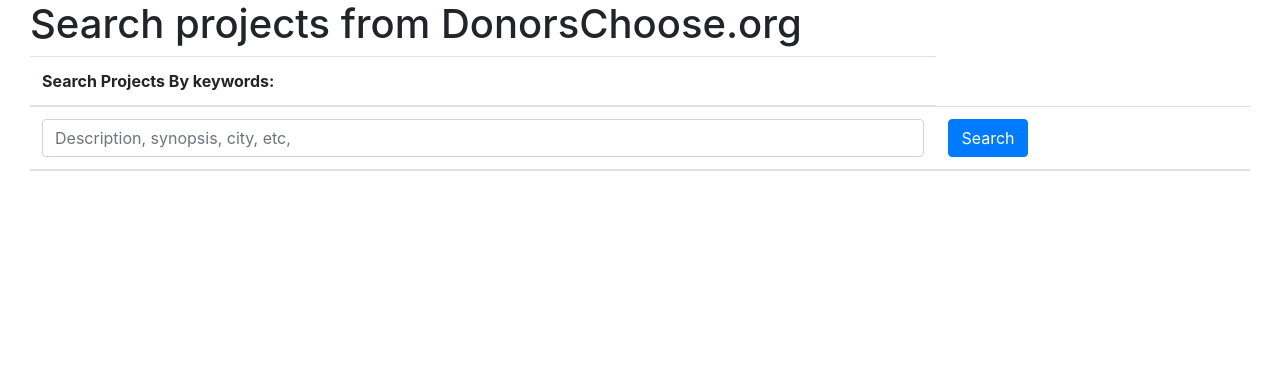
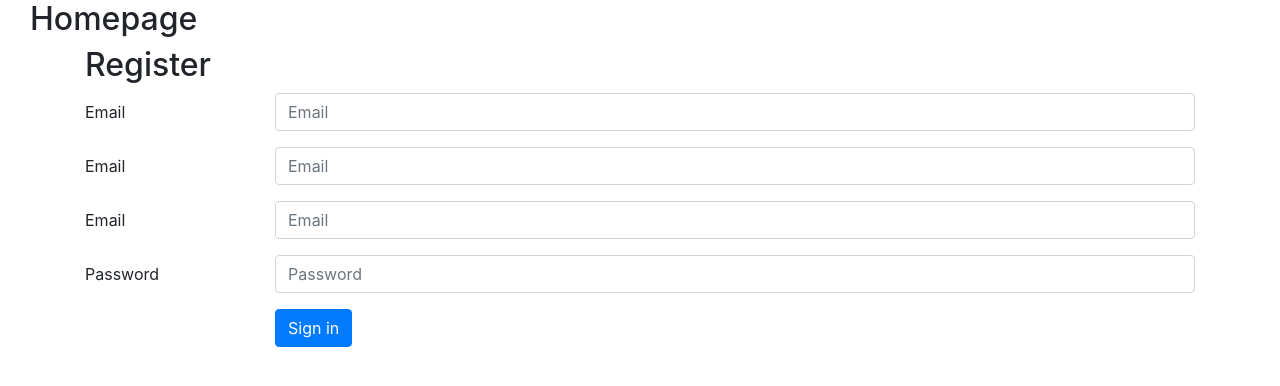
Before and after one commit to shahsaurin/empower_classrooms_react, a React (Create React App) app: page /register in a window 1280 px wide. Shown: the top 386 px of the page. Built offline with nearby package versions, Linux system fonts and the light colour scheme.

Commit message:
Working on Register page

```diff
--- a/src/components/ProjectCard.js
+++ b/src/components/ProjectCard.js
@@ -20,6 +20,8 @@
                     <div className="card-body">
                         <h5 className="card-title">{this.props.project.title}</h5>
                         <p className="card-text">{this.props.project.shortDescription}</p>
+                        <p className="card-text">Total Price: ${this.props.project.totalPrice}</p>
+                        <p className="card-text">Cost to complete: ${this.props.project.costToComplete}</p>
                         <a href="#" className="btn btn-primary">Go somewhere</a>
                     </div>
                 </div>
--- a/src/container/Homepage.js
+++ b/src/container/Homepage.js
@@ -1,50 +1,12 @@
 import React, {Component} from 'react'
 import {BrowserRouter as Router, Route} from 'react-router-dom'
-import ProjectService from "../services/ProjectService"
-import ProjectRow from "../components/ProjectRow"
-import ProjectCard from "../components/ProjectCard"
+import ProjectsList from "./ProjectsList";
+import Register from "./Register";
 
 export default class Homepage extends Component {
 
     constructor() {
         super();
-        this.projectService = ProjectService.instance;
-        this.state = {
-            searchQuery: '',
-            projects: []
-        };
-
-        this.searchQueryChanged = this.searchQueryChanged.bind(this);
-        this.getDonorschooseProjects = this.getDonorschooseProjects.bind(this);
-    }
-
-    searchQueryChanged(event) {
-        // console.log(event.target.value);
-        this.setState({
-            searchQuery: event.target.value
-        })
-    }
-
-    getDonorschooseProjects() {
-        this.projectService
-            .getDonorschooseProjects(this.state.searchQuery)
-            .then((projects) => {
-                console.log(projects.proposals);
-                this.setState({projects: projects.proposals});
-            });
-    }
-
-
-    renderProjectRows() {
-        let projects = this.state.projects.map(
-            (project) => {
-                // return <ProjectRow project={project}
-                //                    key={project.id}/>
-                return <ProjectCard project={project}
-                                   key={project.id}/>
-            }
-        );
-        return(projects);
     }
 
 
@@ -52,33 +14,29 @@
         return(
             <Router>
                 <div className="container-fluid">
-                    <h1>Search projects from DonorsChoose.org</h1>
+                    <h2>Homepage</h2>
 
-                    <table className="table">
-                        <thead>
-                            <tr><th>Search Projects By keywords:</th></tr>
-                            <tr>
-                                <th><input onChange={this.searchQueryChanged}
-                                           className="form-control"
-                                           id="searchFld"
-                                           placeholder="Description, synopsis, city, etc,"/></th>
 
-                                <th><button onClick={this.getDonorschooseProjects}
-                                            className="btn btn-primary">Search</button></th>
-                            </tr>
-                        </thead>
+                    <Route path="/search"
+                           component={ProjectsList}/>
 
-                        <tbody>
-                            <div className="row">
+                    <Route path="/register"
+                        component={Register}/>
 
-                                {this.renderProjectRows()}
-                            </div>
-                        </tbody>
 
-                    </table>
+                    {/*<Route path="/register"*/}
+                           {/*component={Register}/>*/}
+
+                    {/*<Route path="/search"*/}
+                           {/*component={ProjectsList}/>*/}
+
+
+
                 </div>
 
             </Router>
-        )
+
+
+        );
     }
 }
--- /dev/null
+++ b/src/container/ProjectsList.js
@@ -0,0 +1,99 @@
+import React, {Component} from 'react'
+import {BrowserRouter as Router, Route, Link} from 'react-router-dom'
+import ProjectService from "../services/ProjectService"
+import ProjectRow from "../components/ProjectRow"
+import ProjectCard from "../components/ProjectCard"
+
+export default class ProjectsList extends Component {
+
+    constructor() {
+        super();
+        this.projectService = ProjectService.instance;
+        this.state = {
+            searchQuery: '',
+            projects: []
+        };
+
+        this.searchQueryChanged = this.searchQueryChanged.bind(this);
+        this.getDonorschooseProjects = this.getDonorschooseProjects.bind(this);
+    }
+
+    searchQueryChanged(event) {
+        // console.log(event.target.value);
+        this.setState({
+            searchQuery: event.target.value
+        })
+    }
+
+    getDonorschooseProjects() {
+        this.projectService
+            .getDonorschooseProjects(this.state.searchQuery)
+            .then((projects) => {
+                console.log(projects.proposals);
+                this.setState({projects: projects.proposals});
+            });
+    }
+
+
+    renderProjectRows() {
+        let projects = this.state.projects.map(
+            (project) => {
+                // return <ProjectRow project={project}
+                //                    key={project.id}/>
+                return <ProjectCard project={project}
+                                   key={project.id}/>
+            }
+        );
+        return(projects);
+    }
+
+
+    render() {
+        return(
+            <Router>
+                <div className="container-fluid">
+
+                    <div className="row">
+                        <div className="col-8">
+                            <h3>ProjectsList</h3>
+                            <h3>Search projects from DonorsChoose.org</h3>
+                        </div>
+                        <div className="col-4">
+                            <button className="btn btn-primary">Login</button>
+
+                            <Link to={`/register`}>
+                                <button className="btn btn-warning">Sign Up</button>
+                                Register
+                            </Link>
+
+                        </div>
+                    </div>
+                    {/*<h1>Search projects from DonorsChoose.org</h1>*/}
+
+                    <table className="table">
+                        <thead>
+                            <tr><th>Search Projects By keywords:</th></tr>
+                            <tr>
+                                <th><input onChange={this.searchQueryChanged}
+                                           className="form-control"
+                                           id="searchFld"
+                                           placeholder="Description, synopsis, city, etc,"/></th>
+
+                                <th><button onClick={this.getDonorschooseProjects}
+                                            className="btn btn-success">Search</button></th>
+                            </tr>
+                        </thead>
+
+                        <tbody>
+                            {/*<div className="row">*/}
+
+                                {this.renderProjectRows()}
+                        </tbody>
+
+                    </table>
+                </div>
+
+            </Router>
+        )
+    }
+}
--- /dev/null
+++ b/src/container/Register.js
@@ -0,0 +1,51 @@
+import React, {Component} from 'react'
+
+export default class Register extends Component {
+
+    constructor(props) {
+        super(props);
+    }
+
+
+    render() {
+        return (
+            <div className="container">
+                <div>
+                    <h2>Register</h2>
+                </div>
+                <form>
+                    <div className="form-group row">
+                        <label htmlFor="inputEmail3" className="col-sm-2 col-form-label">Email</label>
+                        <div className="col-sm-10">
+                            <input type="email" className="form-control" id="inputEmail3" placeholder="Email"/>
+                        </div>
+                    </div>
+                    <div className="form-group row">
+                        <label htmlFor="inputEmail3" className="col-sm-2 col-form-label">Email</label>
+                        <div className="col-sm-10">
+                            <input type="email" className="form-control" id="inputEmail3" placeholder="Email"/>
+                        </div>
+                    </div>
+                    <div className="form-group row">
+                        <label htmlFor="inputEmail3" className="col-sm-2 col-form-label">Email</label>
+                        <div className="col-sm-10">
+                            <input type="email" className="form-control" id="inputEmail3" placeholder="Email"/>
+                        </div>
+                    </div>
+                    <div className="form-group row">
+                        <label htmlFor="inputPassword3" className="col-sm-2 col-form-label">Password</label>
+                        <div className="col-sm-10">
+                            <input type="password" className="form-control" id="inputPassword3" placeholder="Password"/>
+                        </div>
+                    </div>
+
+                    <div className="form-group row">
+                        <div className="offset-sm-2 col-sm-10">
+                            <button type="submit" className="btn btn-primary">Sign in</button>
+                        </div>
+                    </div>
+                </form>
+            </div>
+        );
+    }
+}
--- a/src/index.js
+++ b/src/index.js
@@ -1,7 +1,8 @@
 import React from 'react';
 import ReactDOM from 'react-dom';
+import ProjectsList from "./container/ProjectsList";
+import '../node_modules/bootstrap/dist/css/bootstrap.css';
 import Homepage from "./container/Homepage";
-import '../node_modules/bootstrap/dist/css/bootstrap.css';
 
 ReactDOM.render(
     <div className="container-fluid">
```
